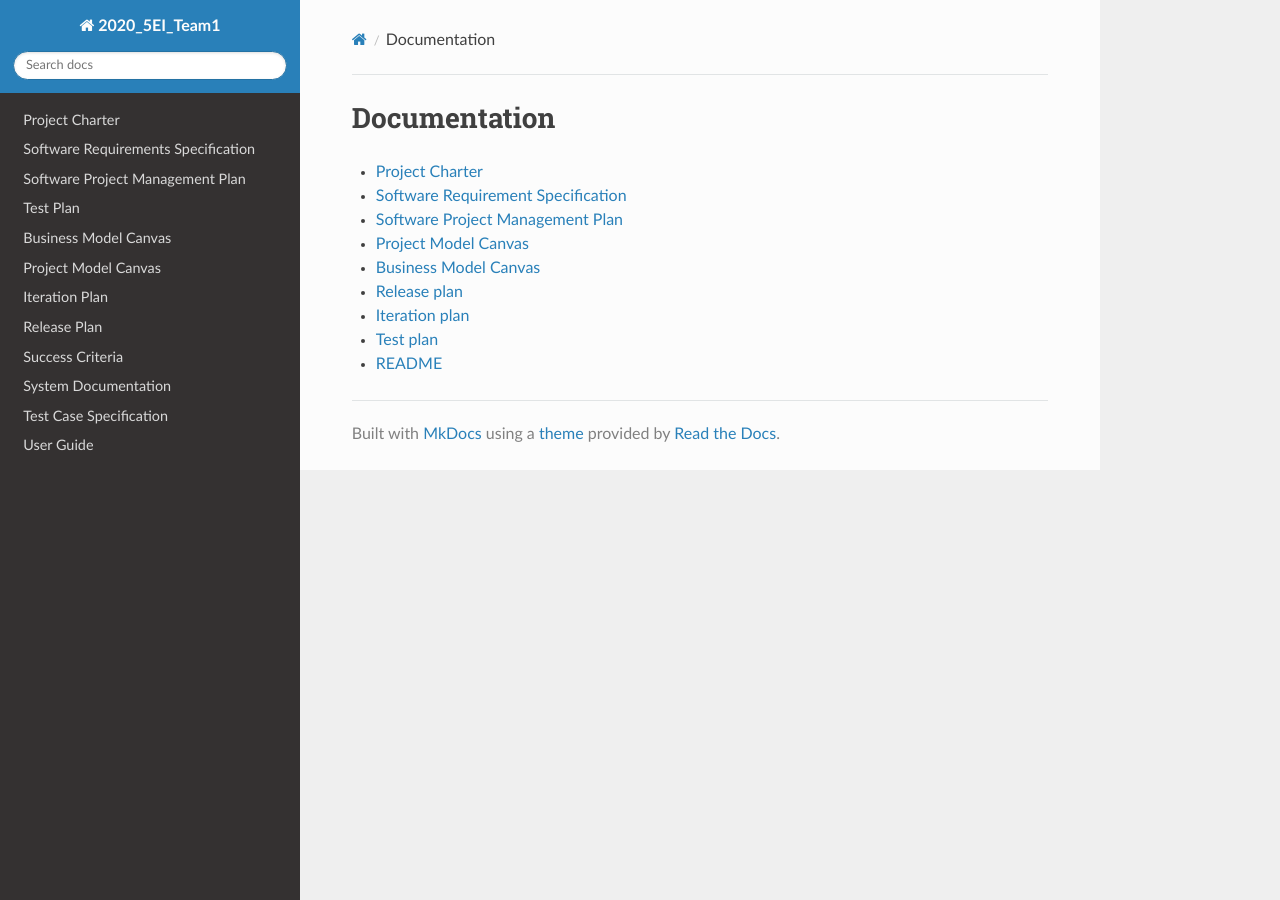
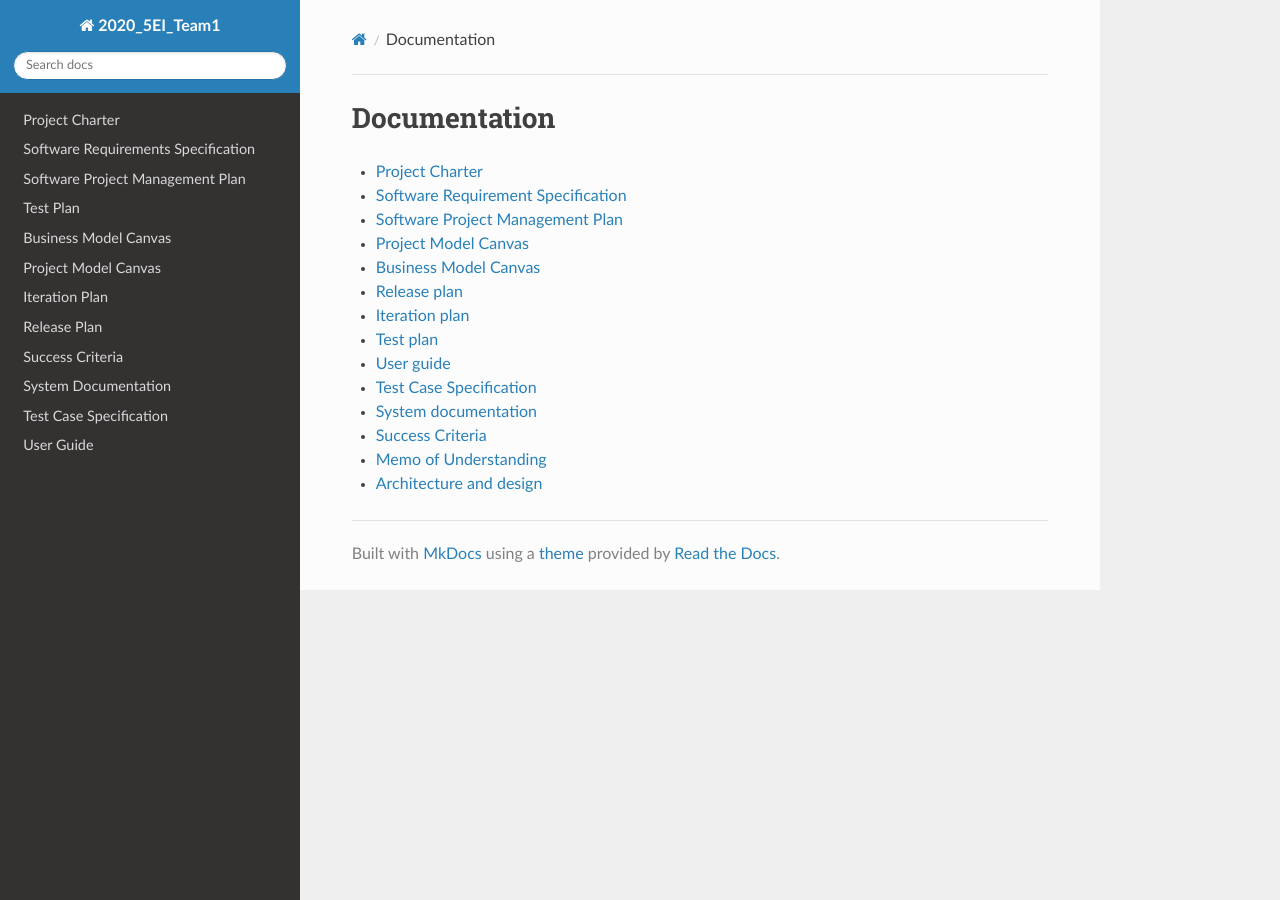
Before and after one commit to teddyedo/2020_5EI_team1_Allari, an MkDocs documentation site: the page built from docs/index.md, in a window 1280 px wide. Built offline with MkDocs 1.6.1, drawn with Linux system fonts in a browser that asks for light colours; nearby versions of some CDN libraries.

Commit message:
Update index.md

```diff
--- a/docs/index.md
+++ b/docs/index.md
@@ -8,4 +8,9 @@
 - [Release plan](https://github.com/teddyedo/2020_5EI_team1_Allari/blob/master/docs/Release_Plan.md)
 - [Iteration plan](https://github.com/teddyedo/2020_5EI_team1_Allari/blob/master/docs/Iteration_Plan.md)
 - [Test plan](https://github.com/teddyedo/2020_5EI_team1_Allari/blob/master/docs/Test_Plan.md)
-- [README](https://github.com/teddyedo/2020_5EI_team1_Allari/blob/master/docs/README.md)
+- [User guide](https://github.com/teddyedo/2020_5EI_team1_Allari/blob/master/docs/User_Guide.md)
+- [Test Case Specification](https://github.com/teddyedo/2020_5EI_team1_Allari/blob/master/docs/Test_Case_Specification.md)
+- [System documentation](https://github.com/teddyedo/2020_5EI_team1_Allari/blob/master/docs/System_Documentation.md)
+- [Success Criteria](https://github.com/teddyedo/2020_5EI_team1_Allari/blob/master/docs/Success_Criteria.md)
+- [Memo of Understanding](https://github.com/teddyedo/2020_5EI_team1_Allari/blob/master/docs/Memo_Of_Understanding.md)
+- [Architecture and design](https://github.com/teddyedo/2020_5EI_team1_Allari/blob/master/docs/Architecture_And_Design.md)
```
